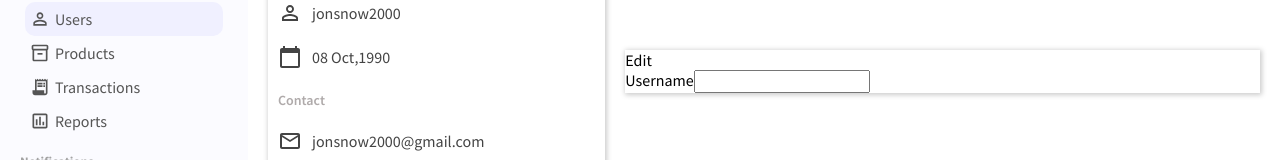
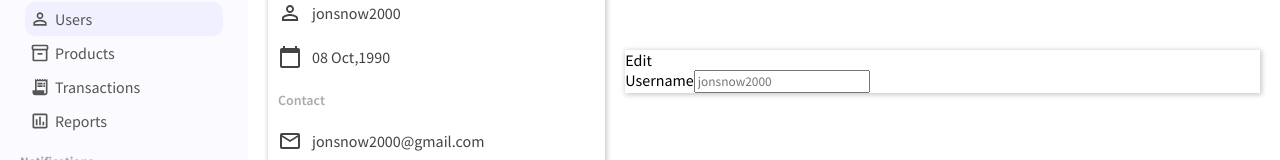
Before and after one commit to PJMantoss/admin_panel, a React (Create React App) app: page /user/1 in a window 1280 px wide. Shown: the part 239-399 px from the top of the page. Built offline with nearby package versions, Linux system fonts and the light colour scheme.

Commit message:
update User component

```diff
--- a/src/pages/user/User.js
+++ b/src/pages/user/User.js
@@ -70,9 +70,9 @@ function User() {
                         <div className='userUpdateItem'>
                             <label>Username</label>
                             <input
-                                type=''
-                                placeholder=''
-                                className=''
+                                type='text'
+                                placeholder='jonsnow2000'
+                                className='userUpdateInput'
                             />
                         </div>
                     </div>
```
